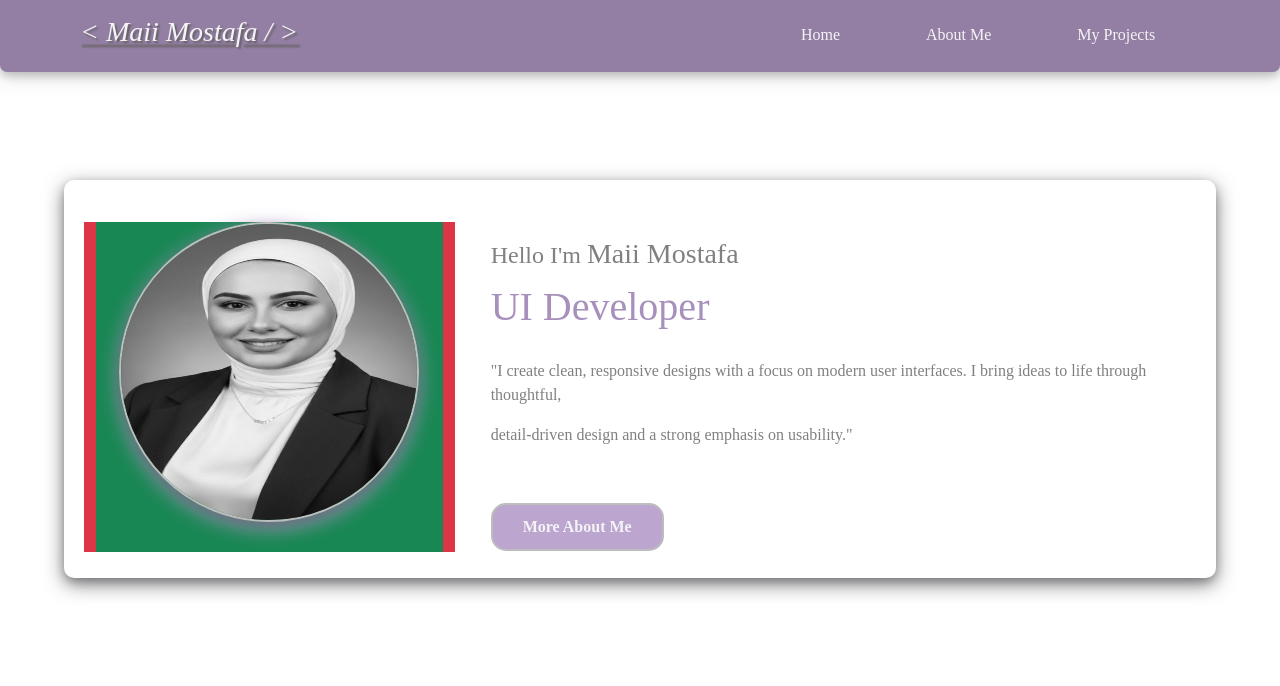
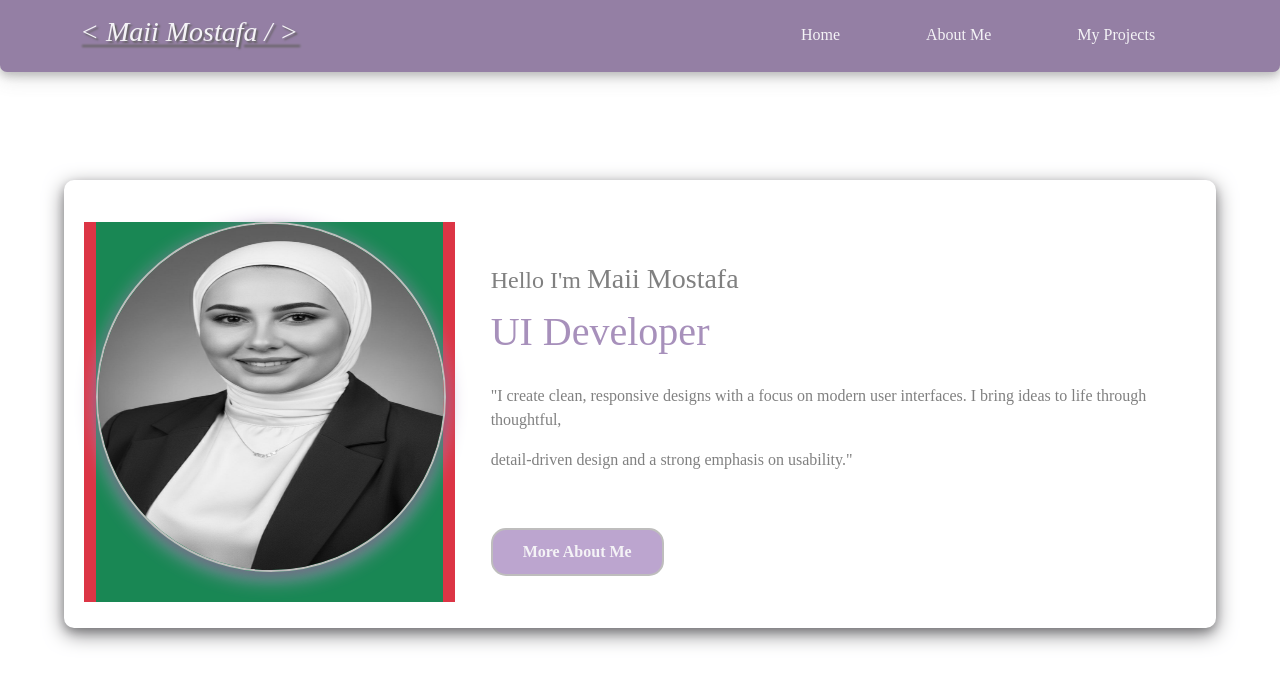
Before and after one commit to MaiiMostafa98/my-portfolio, a Next.js app: page / in a window 1280 px wide. Shown: the top 686 px of the page. Built offline with nearby package versions, Linux system fonts and the light colour scheme.

Commit message:
new style

```diff
--- a/app/globals.css
+++ b/app/globals.css
@@ -149,8 +149,8 @@ ul li a:hover
 
 .home-img img
 {
-    width: 300px;
-    height: 300px;
+    width: 350px;
+    height: 350px;
     border-radius: 50%;
     border:solid 2px rgb(190, 189, 189);
     box-shadow: 0 4px 8px 0 rgba(0, 0, 0, 0.2), 0 6px 20px 0 rgb(168, 143, 188);
```
